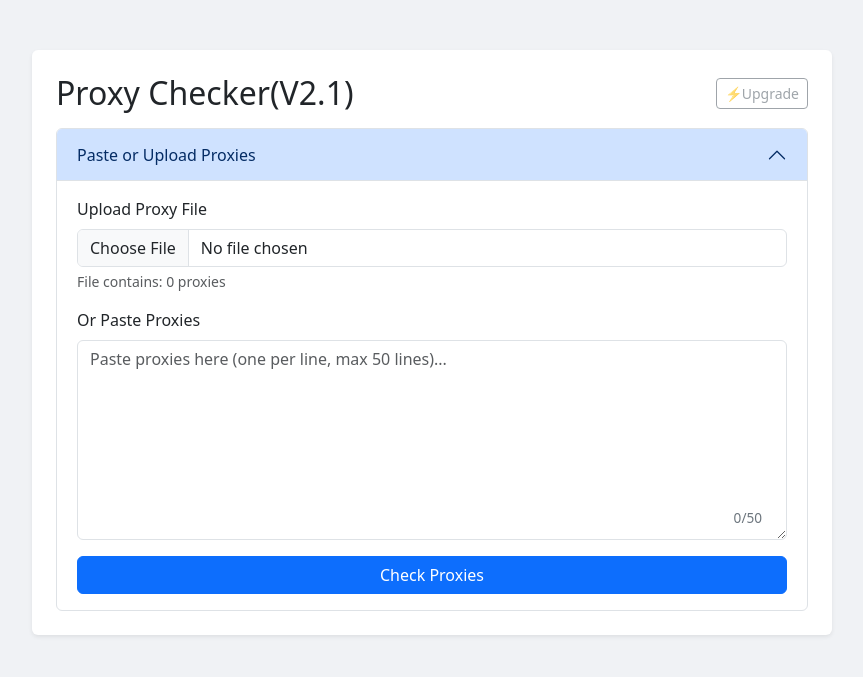
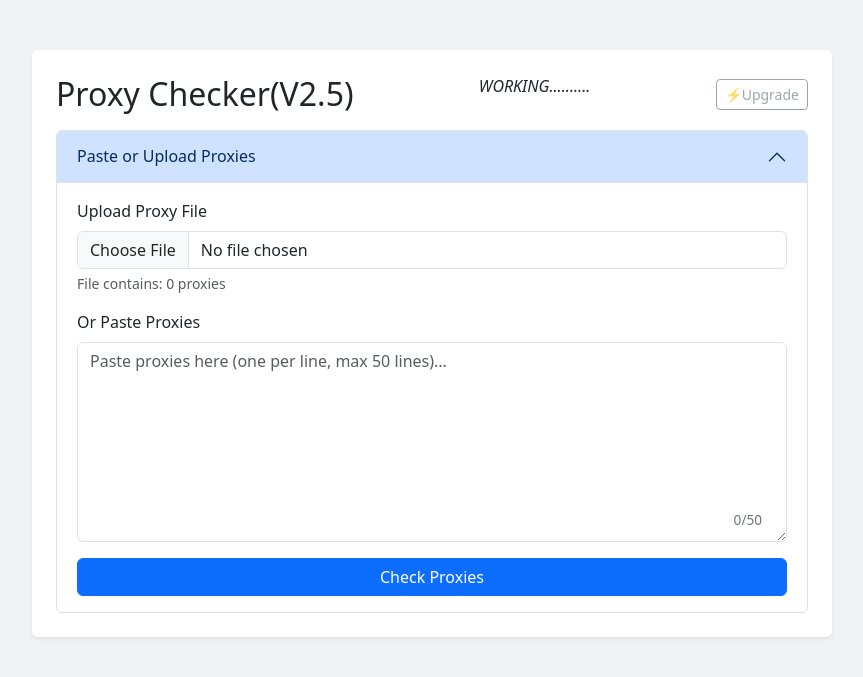
Before and after one commit to elishakip1/proxy-checker-app, a Flask app: page / in a window 1280 px wide. Shown: the top 677 px of the page, without its empty margins (208-1071 px from the left). Run offline with Flask 3, Linux system fonts and the light colour scheme.

Commit message:
Update index.html  UPDATED V2.5

```diff
--- a/templates/index.html
+++ b/templates/index.html
@@ -67,7 +67,8 @@
 <body>
     <div class="container bg-white p-4 rounded shadow-sm">
         <div class="d-flex justify-content-between align-items-center mb-3">
-            <h2 class="mb-0">Proxy Checker(V2.1)</h2>
+             <h2 class="mb-0">Proxy Checker(V2.5)</h2>
+                <p> <i>WORKING..........</i></p>
             <a href="#" class="btn btn-outline-secondary btn-sm disabled">⚡Upgrade</a>
         </div>
 
```
